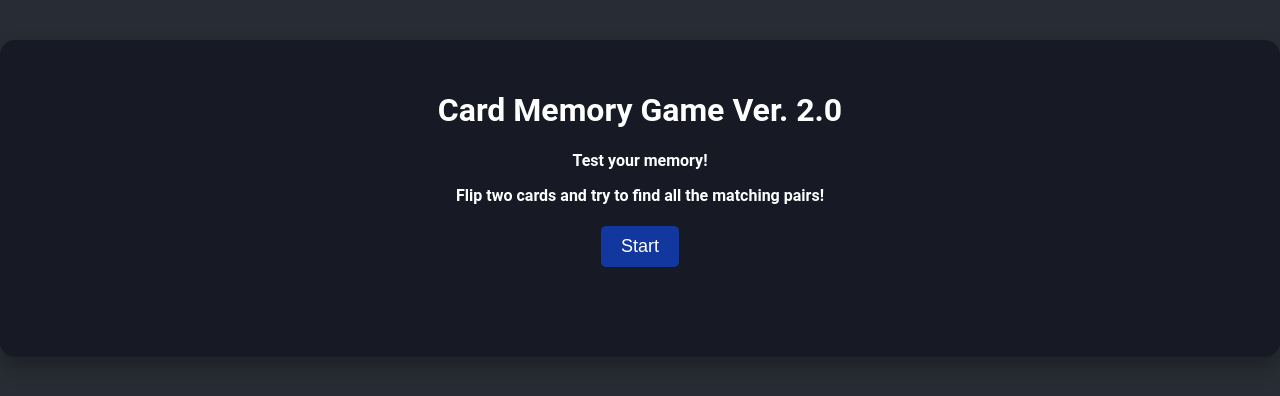
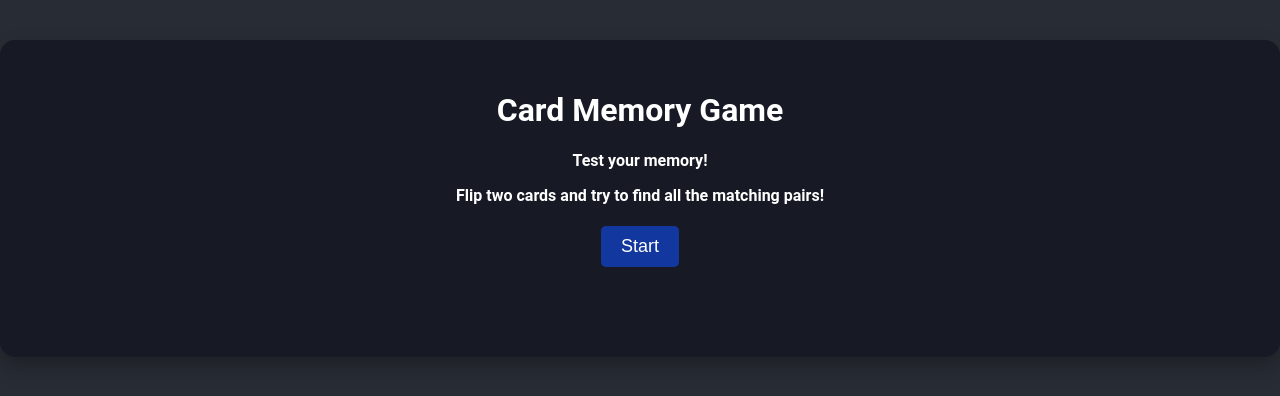
Before and after one commit to Wil-Valena/aws-demo-repo, a plain HTML site: page index.html in a window 1280 px wide. Drawn offline with Linux system fonts and the light colour scheme.

Commit message:
Update index.html

```diff
--- a/index.html
+++ b/index.html
@@ -8,7 +8,7 @@
 </head>
 <body>
     <div class="container">
-        <h1>Card Memory Game Ver. 2.0</h1>
+        <h1>Card Memory Game</h1>
         <h4>
           <div>Test your memory!</div>
           <p>
```
